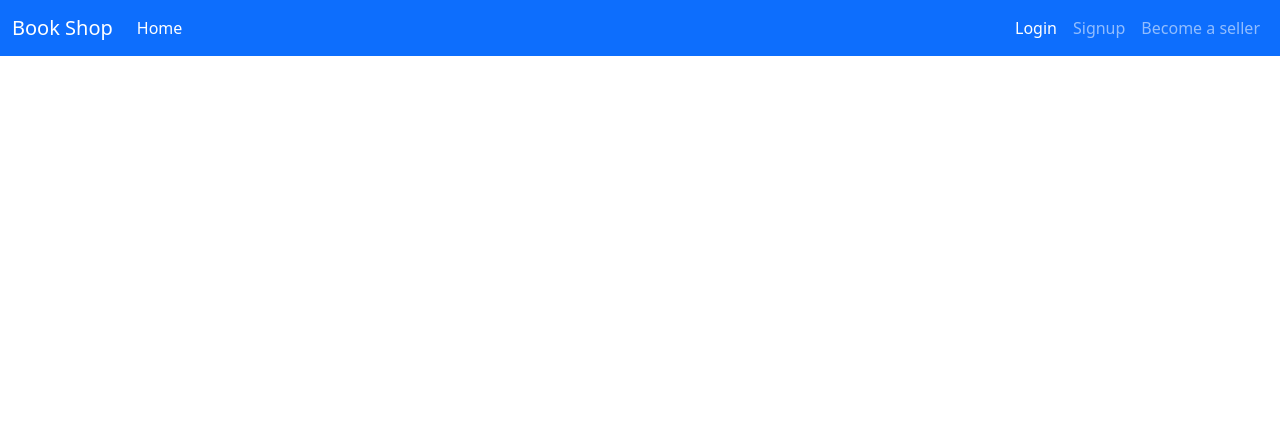
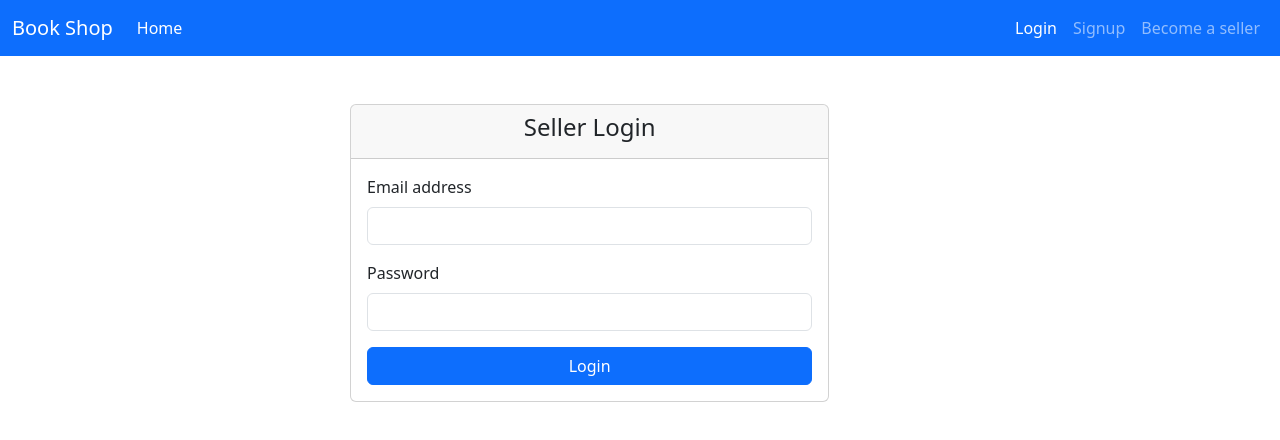
Before and after one commit to PrashantPatil-git/e-commerce, a React (Create React App) app in the folder book-frontend/: page /sellerLogin in a window 1280 px wide. Shown: the top 440 px of the page. Built offline with nearby package versions, Linux system fonts and the light colour scheme.

Commit message:
Seller related pages added. SellerLogin,SellerRegister

```diff
--- a/book-frontend/src/App.js
+++ b/book-frontend/src/App.js
@@ -8,7 +8,7 @@ import { Login } from './pages/Login';
 import { Signup } from './pages/Signup';
 import { Cart } from './pages/user/Cart';
 import EditProfile from './pages/user/EditProfile'
-
+import SellerLogin from './pages/seller/SellerLogin';
 import Orders from './pages/user/Orders';
 import {SellerRegister} from './pages/seller/SellerRegister'
 import SellerHome from './pages/seller/SellerHome';
@@ -36,6 +36,8 @@ function App() {
       <Route path='/orders' element={<Orders />}></Route>
       <Route path='/sellerRegister' element={<SellerRegister />}></Route>
       <Route path='/sellerHome' element={<SellerHome />}></Route>
+      <Route path='/sellerLogin' element={<SellerLogin />}></Route>
+
 
 
 
--- /dev/null
+++ b/book-frontend/src/pages/seller/SellerLogin.jsx
@@ -0,0 +1,134 @@
+
+
+import { useEffect } from "react";
+import { useState } from "react";
+import { useDispatch, useSelector } from "react-redux";
+import { useNavigate } from "react-router-dom";
+
+import User from "../../model/User";
+import sellerService from "../../service/seller.service";
+
+import { setCurrentUser } from "../../store/action/user.action";
+
+const SellerLogin = () => {
+  const [user, setUser] = useState(
+    new User("", "", "", "", "", "", "", "", "", "", "")
+  );
+
+  const [message, setMessage] = useState("");
+  const [logMessage, setLogMessage] = useState("");
+
+  const [login, userLogin] = useState({
+    email: "",
+    passWord: "",
+  });
+  const navigate = useNavigate();
+  const dispatch = useDispatch();
+  const loginUser = useSelector((u) => u.user);
+
+  const handleChange = (e) => {
+    const { name, value } = e.target;
+
+    userLogin((prevState) => {
+      return {
+        ...prevState,
+        [name]: value,
+      };
+    });
+  };
+
+  useEffect(() => {
+    if (loginUser?.id) {
+      navigate("/sellerHome");
+    }
+  }, []);
+
+  const loginSubmit = (e) => {
+    e.preventDefault();
+    sellerService
+      .login(login)
+      .then((res) => {
+        console.log(res);
+
+        // save jwt token in local storage
+        localStorage.setItem("token", res.data.token);
+
+        dispatch(setCurrentUser({ user: res.data.user }));
+
+        // navigate to the home page after user logs in successfully
+        navigate("/sellerHome");
+      })
+      .catch((error) => {
+        setMessage("invalid email and password");
+
+        console.log(error);
+      });
+  };
+
+  return (
+    <div
+      className="container-fluid p-5 bg-img"
+      style={{
+        //backgroundImage: `url(${back})`,
+        backgroundPosition: "center",
+        backgroundSize: "cover",
+        backgroundRepeat: "no-repeat",
+      }}
+    >
+      <div className="row">
+        <div className="col-md-5 offset-md-3">
+          <div className="card paint-card">
+            <div className="card-header ">
+              <h4 className="text-dark text-center">Seller Login</h4>
+              {message && (
+                <p className="text-center text-danger fs-5">{message}</p>
+              )}
+
+              {logMessage && (
+                <p className="text-center text-danger fs-5">{logMessage}</p>
+              )}
+            </div>
+            <div className="card-body">
+              <form onSubmit={(e) => loginSubmit(e)}>
+                <div className="mb-3">
+                  <label className="form-label">Email address</label>
+                  <input
+                    type="email"
+                    className="form-control"
+                    onChange={(e) => handleChange(e)}
+                    name="email" required
+                  />
+                </div>
+                <div className="mb-3">
+                  <label className="form-label">Password</label>
+                  <input
+                    type="password"
+                    className="form-control"
+                    onChange={(e) => handleChange(e)}
+                    name="passWord" required
+                  />
+                </div>
+
+                <button type="submit" className="btn btn-primary col-md-12">
+                  Login
+                </button>
+
+                {/* <div className="text-center p-3">
+                  <a href="loadforgotPassword" className="text-decoration-none">
+                    Forgot Password
+                  </a>
+                </div> */}
+              </form>
+            </div>
+          </div>
+        </div>
+      </div>
+    </div>
+  );
+};
+
+
+
+
+
+export default SellerLogin;
--- a/book-frontend/src/pages/seller/SellerRegister.jsx
+++ b/book-frontend/src/pages/seller/SellerRegister.jsx
@@ -1,6 +1,7 @@
 import { useFormik } from "formik";
 import { useState } from "react";
 import { useNavigate } from "react-router-dom";
+import { Link } from "react-router-dom";
 
 import User from "../../model/User";
 import sellerService from "../../service/seller.service";
@@ -8,7 +9,7 @@ import sellerService from "../../service/seller.service";
 
 import { toast, ToastContainer } from "react-toastify";
 
-import { useDispatch ,useSelector} from "react-redux";
+import { useDispatch, useSelector } from "react-redux";
 
 // to change the state (current authenticated user)
 import { setCurrentUser } from "../../store/action/user.action";
@@ -18,7 +19,7 @@ const initialValues = {
   firstName: "",
   lastName: "",
   email: "",
-  panCard:"",
+  panCard: "",
   passWord: "",
   mobileNumber: "",
   address: "",
@@ -41,7 +42,7 @@ const SellerRegister = () => {
     firstName: "",
     lastName: "",
     email: "",
-    panCard:"",
+    panCard: "",
     passWord: "",
     mobileNumber: "",
     address: "",
@@ -253,14 +254,27 @@ const SellerRegister = () => {
                 </div>
 
 
+
+
+
+                <div className="row">
+                  <div className="col-md-6">
                     <div className="text-center mt-3">
-                  <button
-                    type="submit"
-                    className="btn btn-primary col-md-12"
-                  >
+                      {/* Use Link component with "to" prop to specify the target route */}
+                      <Link to="/sellerLogin" className="btn btn-primary col-md-12">
+                        Login
+                      </Link>
+                    </div>
+                  </div>
+                  <div className="col-md-6">
+                    <div className="text-center mt-3">
+                      <button type="submit" className="btn btn-primary col-md-12">
                         Register
                       </button>
                     </div>
+                  </div>
+                </div>
+
               </form>
             </div>
           </div>
```
Lines whose indentation alone changed are shown as unchanged.
